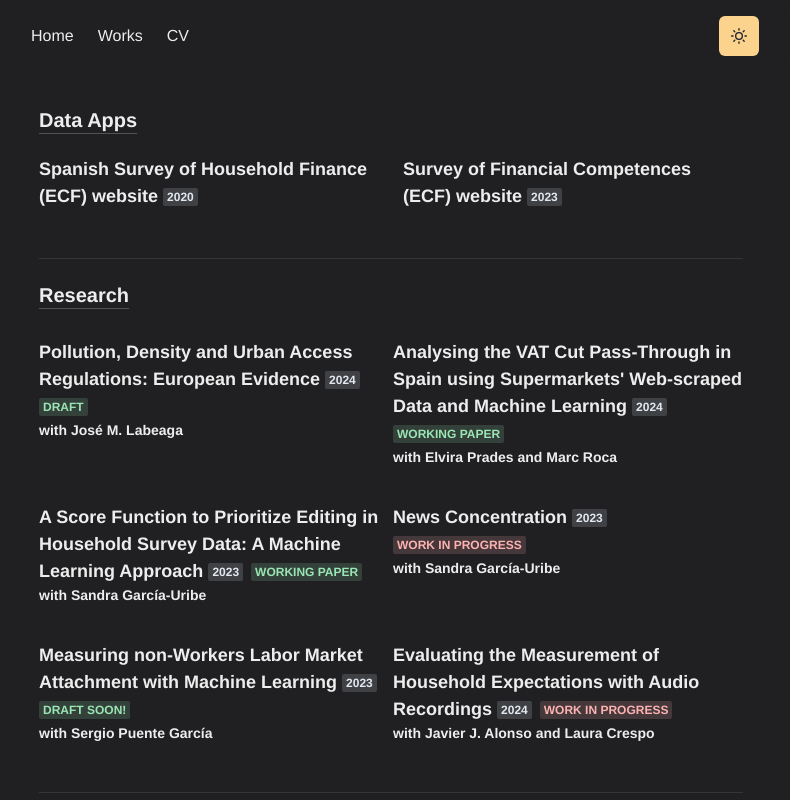
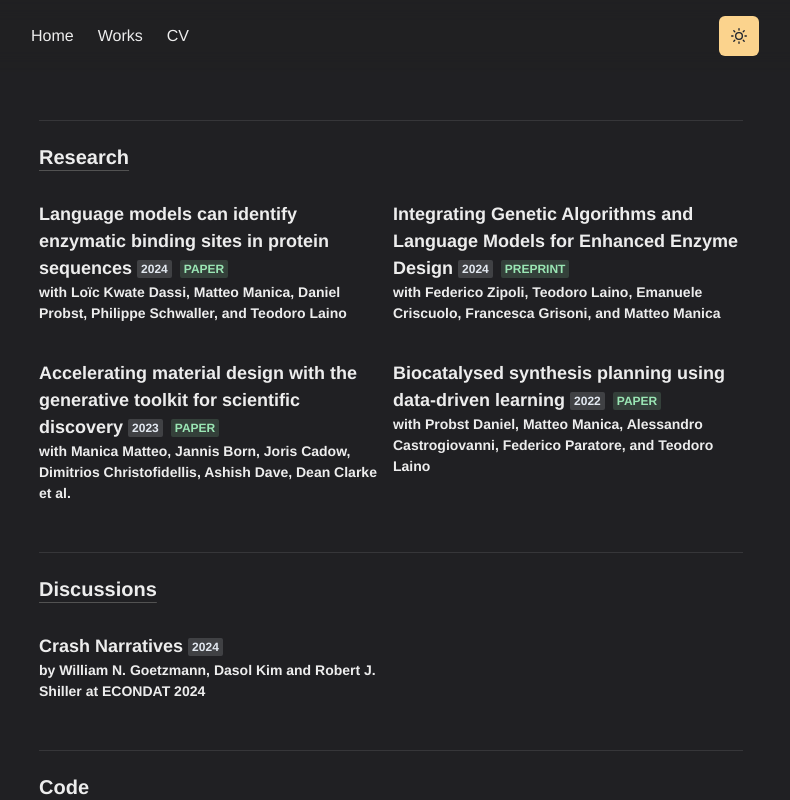
Before and after one commit to yvesnana/nana.github.io, a Next.js app: page /works in a window 1280 px wide. Shown: the top 800 px of the page, without its empty margins (249-1039 px from the left). Built offline with nearby package versions, Linux system fonts and the light colour scheme; a web font is replaced by a local one.

Commit message:
Update works.js

```diff
--- a/pages/works.js
+++ b/pages/works.js
@@ -6,29 +6,6 @@ import { WorkGridItem, WorkGridItemNoLink, WorkGridItemExternal, LinkGridItem }
 const Works = () => (
   <Layout title="Works" duration={0.5}>
     <Container maxW="container.md">
-      <Heading as="h3" variant="section-title">
-        Data Apps
-      </Heading>
-
-      <SimpleGrid columns={[1, 1, 2]} gap={6}>
-      <Section>
-          <LinkGridItem
-          href="https://app.bde.es/efs_www/home?lang=EN"
-          title="Spanish Survey of Household Finance (ECF) website"
-          meta1={"2020"}
-          >
-          </LinkGridItem>
-        </Section>
-
-        <Section>
-          <LinkGridItem
-          href="https://app.bde.es/efs_ecf/home?lang=EN"
-          title="Survey of Financial Competences (ECF) website"
-          meta1={"2023"}
-          >
-          </LinkGridItem>
-        </Section>
-      </SimpleGrid>
 
       <Section delay={0.2}>
         <Divider my={6} />
@@ -41,72 +18,50 @@ const Works = () => (
 
       <Section delay={0.3}>
           <LinkGridItem
-            href="FortezaLabeaga_v1.pdf"
-            title="Pollution, Density and Urban Access Regulations: European Evidence"
+            href="https://www.sciencedirect.com/science/article/pii/S2001037024000953"
+            title="Language models can identify enzymatic binding sites in protein sequences"
             meta_color_2={"green"}
-            meta2="DRAFT"
+            meta2="PAPER"
             meta1="2024"
             >
-              with José M. Labeaga
+              with Loïc Kwate Dassi, Matteo Manica, Daniel Probst, Philippe Schwaller, and Teodoro Laino
           </LinkGridItem>
         </Section>
 
       <Section delay={0.3}>
           <LinkGridItem
-            href="https://www.bde.es/f/webbe/SES/Secciones/Publicaciones/PublicacionesSeriadas/DocumentosTrabajo/24/Files/dt2417e.pdf"
-            title="Analysing the VAT Cut Pass-Through in Spain using Supermarkets' Web-scraped Data and Machine Learning"
+            href="https://chemrxiv.org/engage/chemrxiv/article-details/65f0746b9138d23161510400"
+            title="Integrating Genetic Algorithms and Language Models for Enhanced Enzyme Design"
             meta_color_2={"green"}
-            meta2="Working Paper"
+            meta2="PREPRINT"
             meta1="2024"
             >
-            with Elvira Prades and Marc Roca
+            with Federico Zipoli, Teodoro Laino, Emanuele Criscuolo, Francesca Grisoni, and Matteo Manica
           </LinkGridItem>
         </Section>
 
         <Section delay={0.3}>
           <LinkGridItem
-          href="https://www.bde.es/f/webbe/SES/Secciones/Publicaciones/PublicacionesSeriadas/DocumentosTrabajo/23/Files/dt2330e.pdf"
-          title="A Score Function to Prioritize Editing in Household Survey Data: A Machine Learning Approach"
-          meta1="2023"
-          meta2="Working Paper"
-          meta_color_2={"green"}
-          >
-          with Sandra García-Uribe
+            href="https://www.nature.com/articles/s41524-023-01028-1.pdf"
+            title="Accelerating material design with the generative toolkit for scientific discovery"
+            meta_color_2={"green"}
+            meta2="PAPER"
+            meta1="2023"
+            >
+            with Manica Matteo, Jannis Born, Joris Cadow, Dimitrios Christofidellis, Ashish Dave, Dean Clarke et al.
           </LinkGridItem>
         </Section>
 
         <Section delay={0.3}>
-          <WorkGridItemNoLink
-          id="styly"
-          title="News Concentration"
-          meta1="2023"
-          meta2="Work in Progress"
-          meta_color_2={"red"}
-          >
-          with Sandra García-Uribe
-          </WorkGridItemNoLink>
-        </Section>
-
-        <Section delay={0.3}>
-          <WorkGridItemNoLink
-            title="Measuring non-Workers Labor Market Attachment with Machine Learning"
+          <LinkGridItem
+            href="https://www.nature.com/articles/s41467-022-28536-w"
+            title="Biocatalysed synthesis planning using data-driven learning"
             meta_color_2={"green"}
-            meta2="Draft soon!"
-            meta1="2023"
+            meta2="PAPER"
+            meta1="2022"
             >
-            with Sergio Puente García
-          </WorkGridItemNoLink>
-        </Section>
-
-        <Section delay={0.3}>
-          <WorkGridItemNoLink
-            title="Evaluating the Measurement of Household Expectations with Audio Recordings"
-            meta_color_2={"red"}
-            meta2="Work in Progress"
-            meta1="2024"
-            >
-            with Javier J. Alonso and Laura Crespo
-          </WorkGridItemNoLink>
+            with Probst Daniel, Matteo Manica, Alessandro Castrogiovanni, Federico Paratore, and Teodoro Laino
+          </LinkGridItem>
         </Section>
 
       </SimpleGrid>
```
